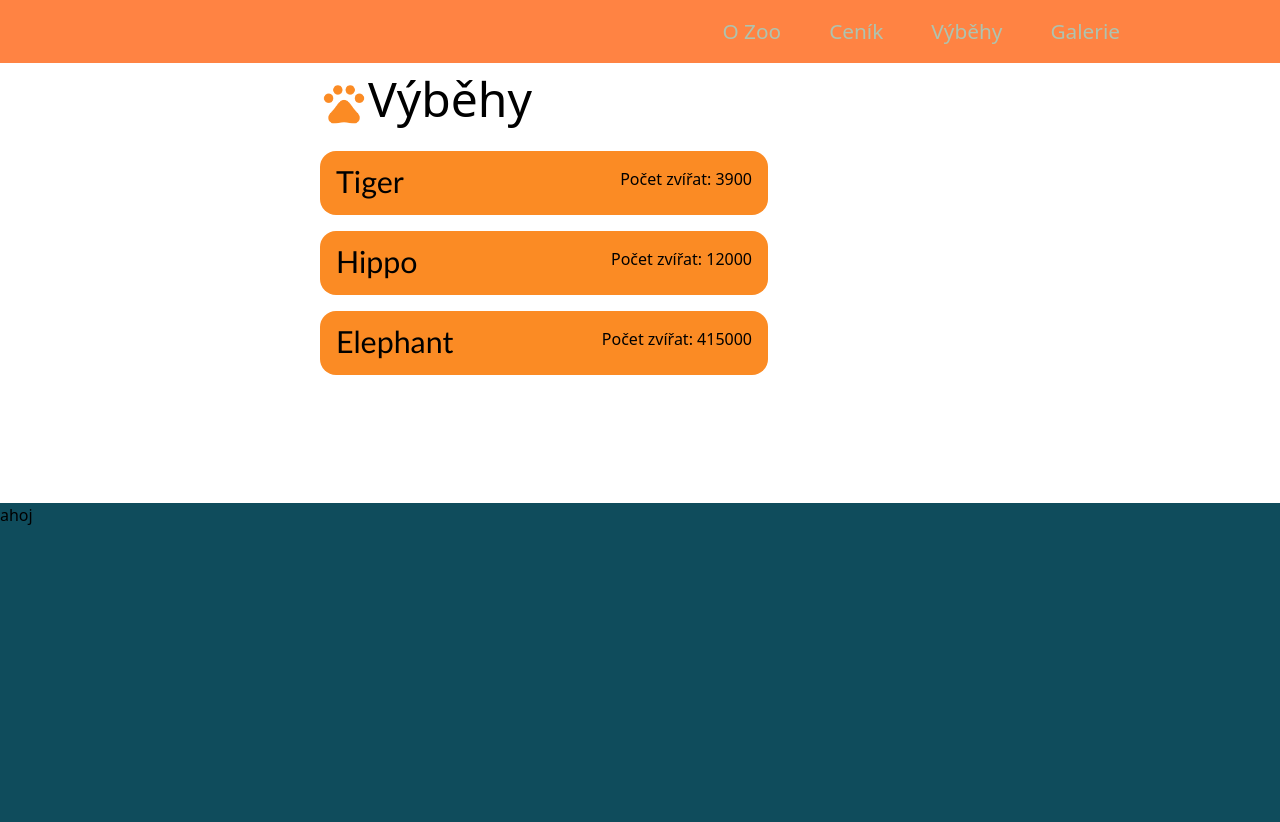
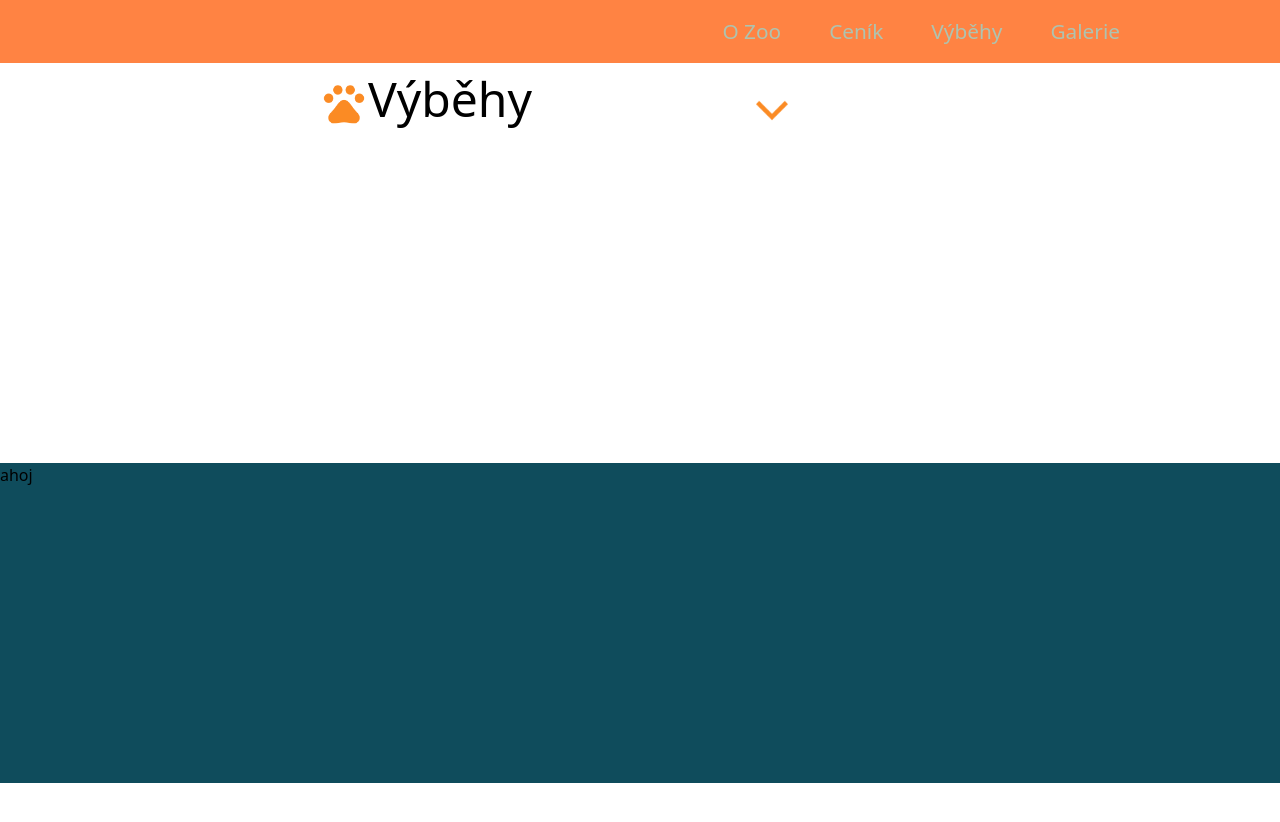
Before and after one commit to Radekminecraft/hackathon, a Next.js app in the folder web/: page / in a window 1280 px wide. After the commit the page ends 800 px from the top, so only its background shows below. Built offline with nearby package versions, Linux system fonts and the light colour scheme.

Commit message:
index + global

```diff
--- a/web/pages/index.js
+++ b/web/pages/index.js
@@ -6,6 +6,9 @@ export default function Home() {
   // State to hold the animal data
   const [animalData, setAnimalData] = useState({});
   const [loading, setLoading] = useState(true);
+
+  // State to handle dropdown visibility
+  const [isDropdownOpen, setIsDropdownOpen] = useState(false);
 
   // Fetch the animal data from the JSON file when the component mounts
   useEffect(() => {
@@ -24,6 +27,30 @@ export default function Home() {
     fetchData(); // Call the function to fetch data
   }, []);
 
+  // Toggle the dropdown visibility
+  const toggleDropdown = () => {
+    if(isDropdownOpen) {
+      let goober = document.getElementById("arrow")
+      goober.id = "arrow1"
+    } else {
+      let goober = document.getElementById("arrow1")
+      goober.id = "arrow"
+    }
+    setIsDropdownOpen(!isDropdownOpen);
+  };
+
+  // Close the dropdown if the user clicks outside of it
+  useEffect(() => {
+    const handleClickOutside = (event) => {
+      if (!event.target.closest(".dropdown-container")) {
+        setIsDropdownOpen(false);
+      }
+    };
+
+    window.addEventListener("click", handleClickOutside);
+    return () => window.removeEventListener("click", handleClickOutside);
+  }, []);
+
   if (loading) {
     return <div>Loading...</div>; // Show a loading message while data is being fetched
   }
@@ -31,21 +58,31 @@ export default function Home() {
   return (
     <>
       <Header />
-      <div className="main-title">
+      <div className="main-title dropdown-container">
         <img src="/pet.png" className="img" alt="Pet" />
         <h1 className="title">Výběhy</h1>
-      </div>
-
+        <img
+          src="/arrow.png"
+          id="arrow"
+          className="dropbtn"
+          onClick={toggleDropdown}
+          alt="Toggle Dropdown"
+        />
+        {/* Dropdown Menu */}
+        {isDropdownOpen && (
+          <div className="dropdown-content">
             {/* Display animal data dynamically */}
             {Object.entries(animalData).map(([key, animal]) => (
-        <a key={key} className="inner-building" href={"statistics?q="+animal.name.toLowerCase()}>
+              <a key={key} className="inner-building" href={`statistics?q=${animal.name.toLowerCase()}`}>
                 <div className="building">
                   <p className="house-text">{animal.name}</p>
                   <p className="build-text">Počet zvířat: {animal.population}</p>
                 </div>
               </a>
             ))}
-
+          </div>
+        )}
+      </div>
       <Footer />
     </>
   );
--- a/web/styles/entry.module.css
+++ b/web/styles/entry.module.css
@@ -27,6 +27,6 @@
 .footer {
   background-color: #0f4c5c;
   width: 100%;
-  margin-top: 10%;
+  margin-top: 25%;
   height: 20rem;
 }
--- a/web/styles/globals.css
+++ b/web/styles/globals.css
@@ -28,7 +28,22 @@
     margin-right: auto;
     height: 100%;
 }*/
+.dropdown-content {
+    position: absolute;
+    background-color: white;
+    z-index: 10;
+    display: flex;
+    flex-direction: column;
+    gap: 0.5rem;
+    padding: 1rem;
+    top: 5rem;
+    width: 48%;
+}
 
+  .dropdown-content a {
+    text-decoration: none;
+    color: black;
+  }
 
 .building-overview-div {
     background-color: white;
@@ -100,8 +115,6 @@ p {
 .building {
     background-color: #fb8b24;
     height: 4rem;
-    margin-left: 25%;
-    margin-right: 40%;
     vertical-align: middle;
     border-radius: 1rem;
     margin-top: 1rem;
@@ -141,10 +154,11 @@ p {
 }
 #arrow {
     height: 4rem;
-    width: auto;
-    margin-top: 1rem;
+   margin-top: 1rem;
     margin-left: 13rem;
-}
+    cursor: pointer;
+}    width: auto;
+
 
 .triviaVec{
   position: fixed;
```
Lines whose indentation alone changed are shown as unchanged.
